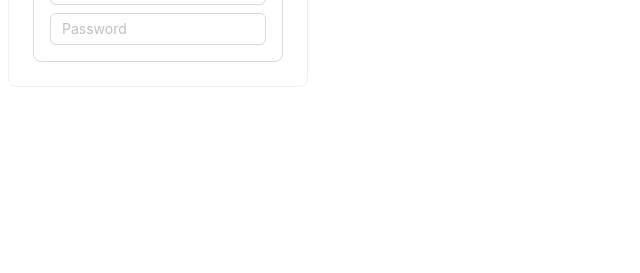
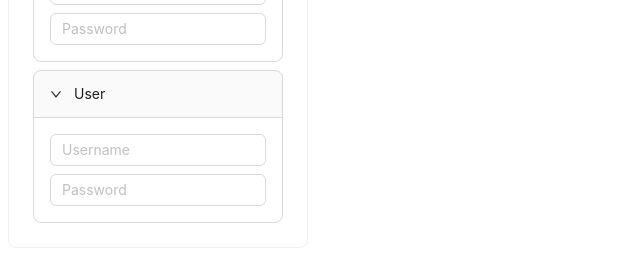
Before and after one commit to cuihaobo/lele-web, a React (Vite) app: page /register in a window 1280 px wide. Shown: the part 466-739 px from the top of the page, without its empty margins (0-640 px from the left). Built offline with nearby package versions, Linux system fonts and the light colour scheme.

Commit message:
testing2023605

```diff
--- a/src/components/ParentComponent.tsx
+++ b/src/components/ParentComponent.tsx
@@ -8,6 +8,7 @@ export const ParentComponent = () => {
             <Space direction='vertical'>
         <ChildComponent/>
         <ChildComponent/>
+        <ChildComponent/>
         </Space>
         </Card>
     )
```
